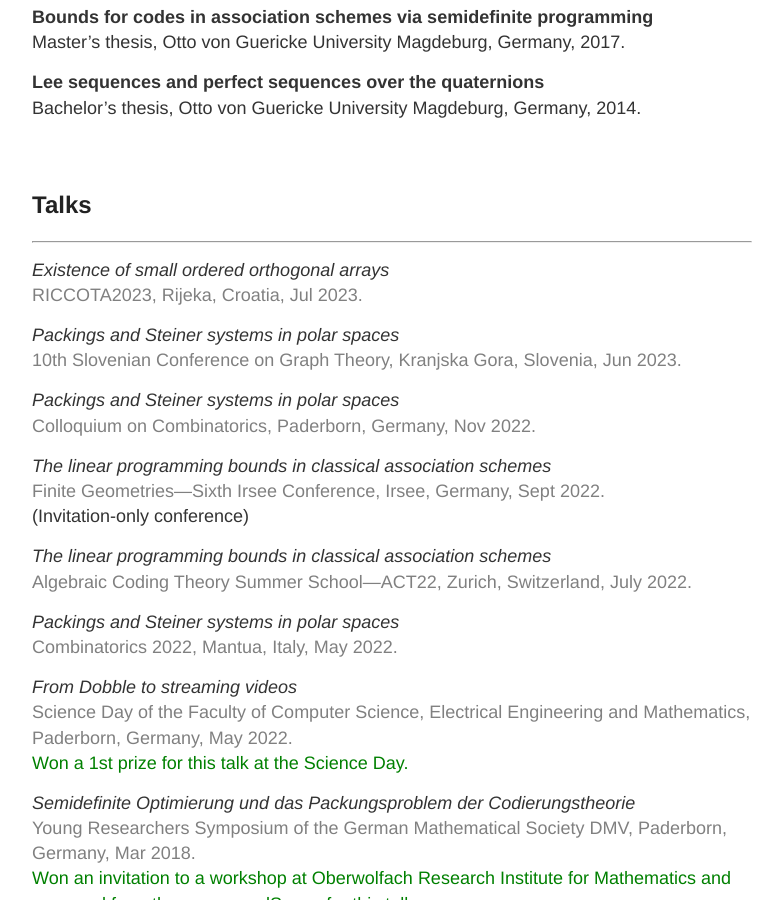
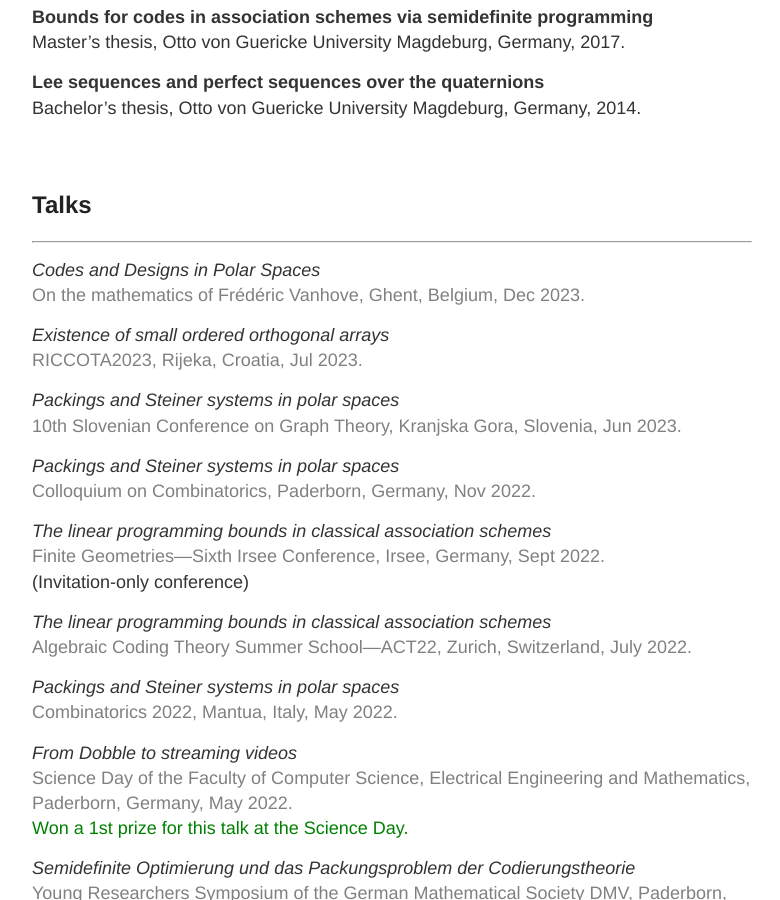
Before and after one commit to charleneweiss/charleneweiss.github.io, a Jekyll site: the page built from research.md, in a window 1280 px wide and 900 px high, scrolled down 917 px. Shown: the whole window, without its empty margins (248-1028 px from the left). Built offline with Jekyll 4.4.1, drawn with Linux system fonts in a browser that asks for light colours; formulas are drawn with MathJax 3.

Commit message:
Added Ghent talk

```diff
--- a/research.md
+++ b/research.md
@@ -68,6 +68,9 @@ Bachelor's thesis, Otto von Guericke University Magdeburg, Germany, 2014.
 ## Talks
 ____
 
+*Codes and Designs in Polar Spaces*\
+  <span style="color:gray">On the mathematics of Frédéric Vanhove, Ghent, Belgium, Dec 2023.</span>
+
 *Existence of small ordered orthogonal arrays*\
   <span style="color:gray">RICCOTA2023, Rijeka, Croatia, Jul 2023.</span>
 
```
